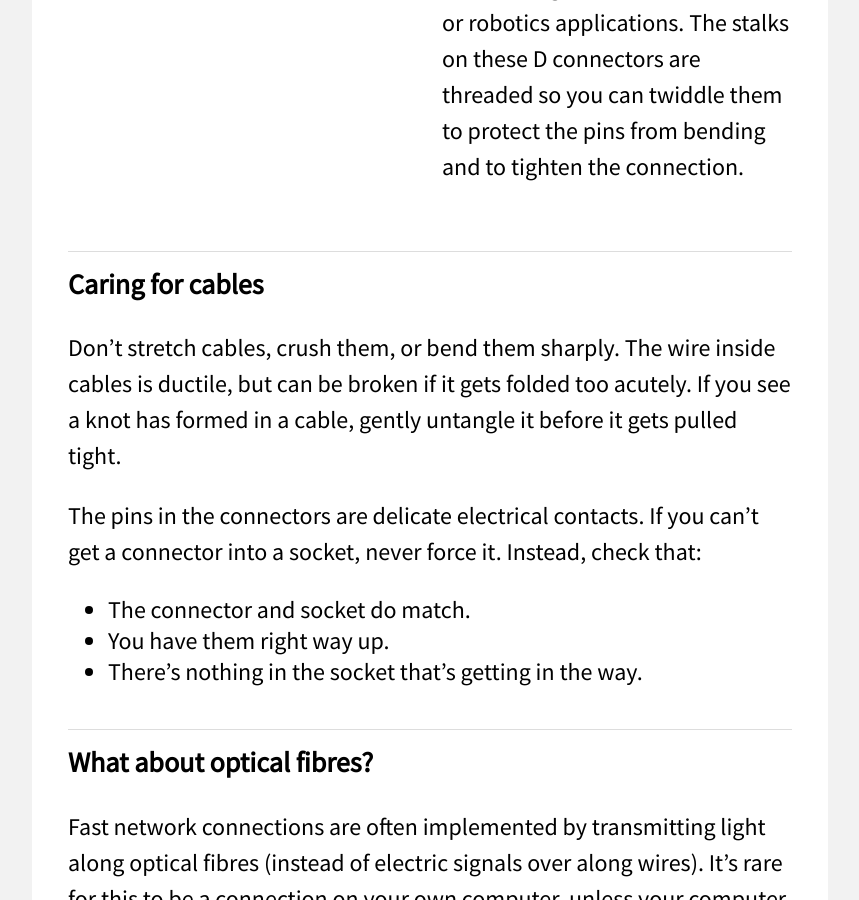
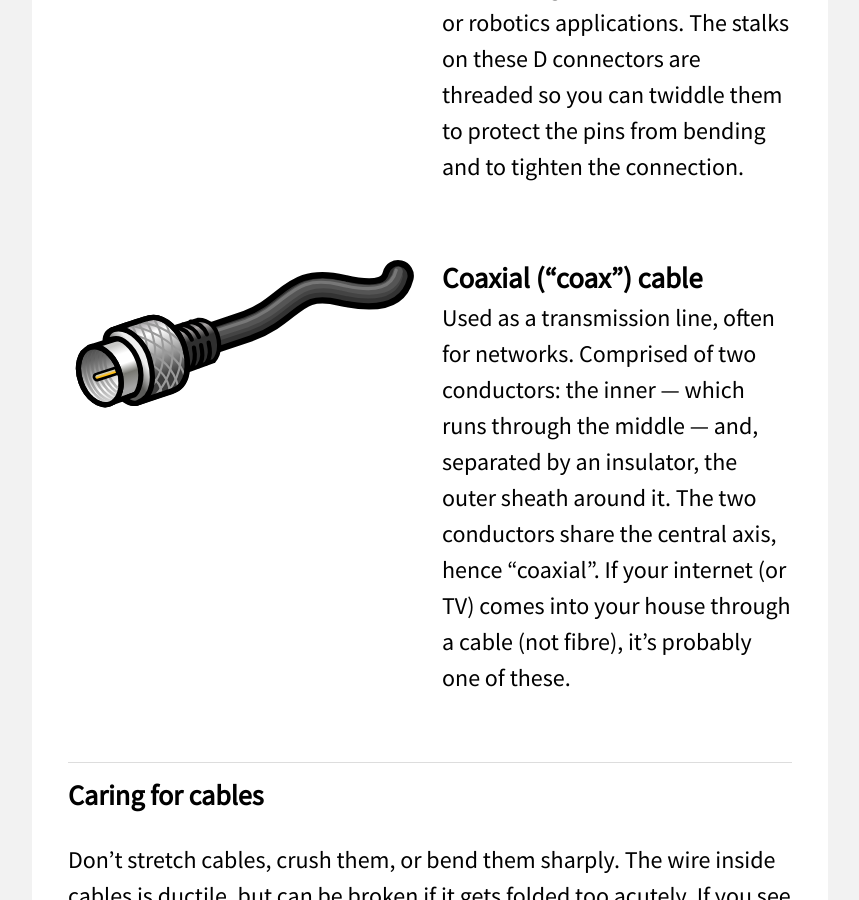
Before and after one commit to davewhiteland/compsci-superbasics, a Jekyll site: the page built from collections/_hardware/connections.md, in a window 1280 px wide and 900 px high, scrolled down 5114 px. Shown: the whole window, without its empty margins (416-1275 px from the left). Built offline with Jekyll 4.4.1, drawn with Linux system fonts in a browser that asks for light colours.

Commit message:
add coaxial cable to hardware/connections

```diff
--- a/collections/_hardware/connections.md
+++ b/collections/_hardware/connections.md
@@ -146,6 +146,16 @@ these on consumer-level devices any more but you might still use them in labs
 or robotics applications. The stalks on these D connectors are threaded so you
 can twiddle them to protect the pins from bending and to tighten the connection.
 
+
+![cable]({{ site.baseurl }}/images/cable-coaxial.svg)
+
+**Coaxial ("coax") cable**
+Used as a transmission line, often for networks. Comprised of two conductors:
+the inner — which runs through the middle — and, separated by an insulator, the
+outer sheath around it. The two conductors share the central axis, hence
+"coaxial". If your internet (or TV) comes into your house through a cable (not
+fibre), it's probably one of these.
+
 </div>
 
 
```
Also changed, not shown: images/cable-coaxial.svg (added).
